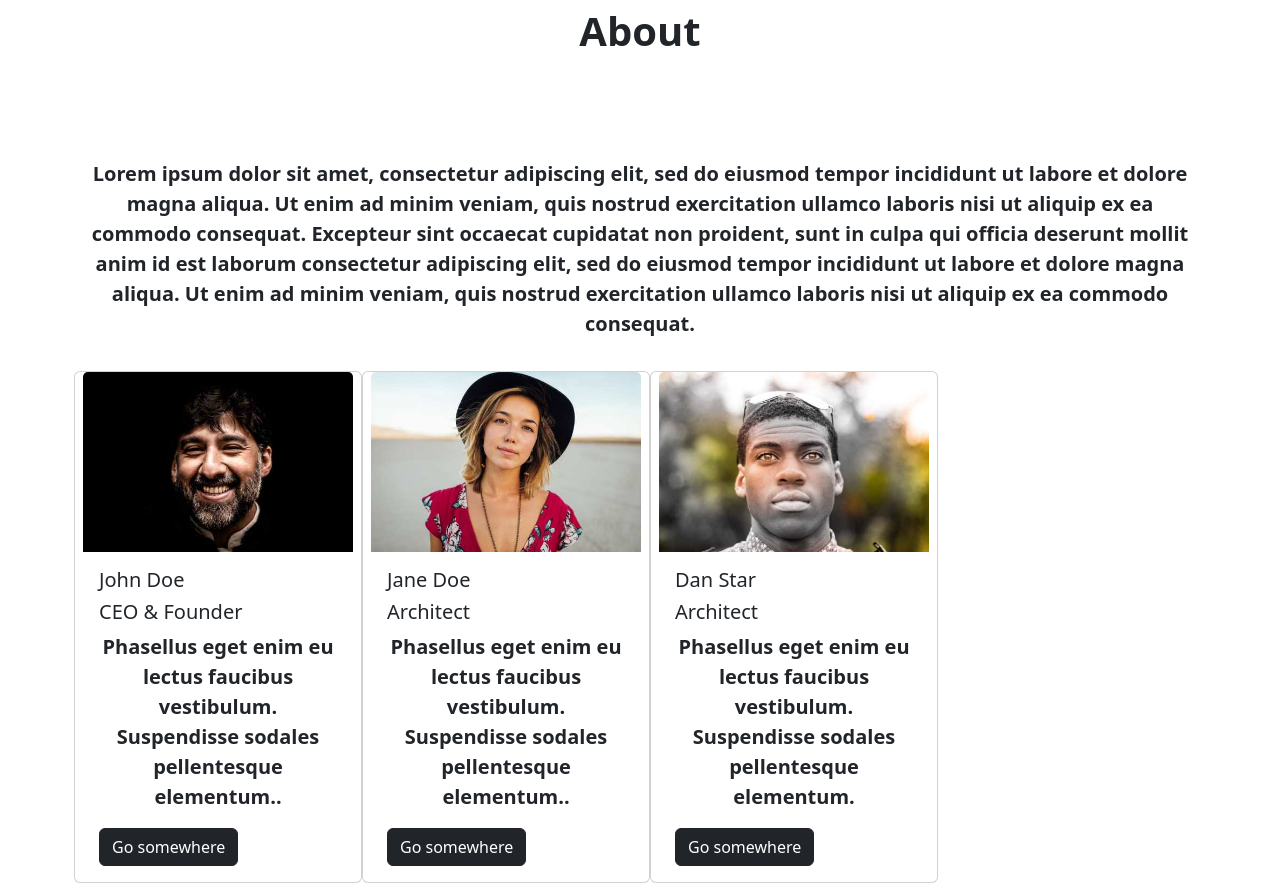
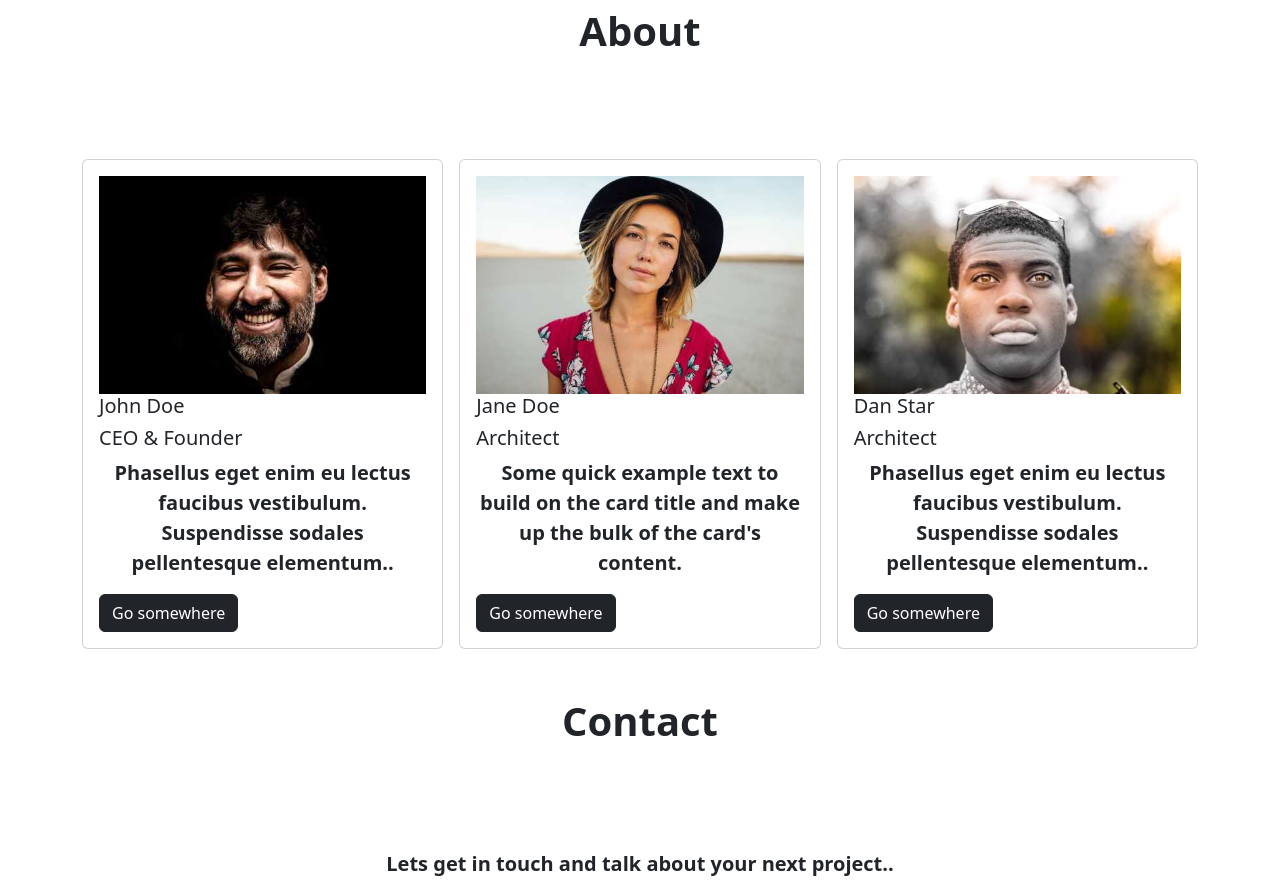
Before and after one commit to AreebRehman5/Customization, a plain HTML site: page index.html in a window 1280 px wide. Shown: the part 1636-2522 px from the top of the page. Drawn offline with nearby package versions, Linux system fonts and the light colour scheme.

Commit message:
first commit

```diff
--- a/index.html
+++ b/index.html
@@ -102,7 +102,7 @@
                           </div>
                         </section>
                     </main>
-                    <main>
+
                     <main>
 
                         <section class="main-section bg-white ">
@@ -111,36 +111,51 @@
                                 <h1 class="fw-bold "><span class="text-dark ">  About</span></h1>
                               </div>
                               <div class="row g-3 ">
-               <p>Lorem ipsum dolor sit amet, consectetur adipiscing elit, sed do eiusmod tempor incididunt ut labore et dolore magna aliqua. Ut enim ad minim veniam, quis nostrud exercitation ullamco laboris nisi ut aliquip ex ea commodo consequat. Excepteur sint occaecat cupidatat non proident, sunt in culpa qui officia deserunt mollit anim id est laborum consectetur adipiscing elit, sed do eiusmod tempor incididunt ut labore et dolore magna aliqua. Ut enim ad minim veniam, quis nostrud exercitation ullamco laboris nisi ut aliquip ex ea commodo consequat.</p>
 
-               <div class="card" style="width: 18rem;">
-                <img src="./team2.jpg" class="card-img-top" alt="...">
+
+
+                                <div class="col-sm-12 col-md-4 col lg-4 col-12  ">
+                                  <div class="card">
                                     <div class="card-body">
+                                      <img src="team2.jpg" alt="Snow" class="img-fluid" />
                                       <h5 class="card-title">John Doe</h5>
-                  <h5 class="card-title">CEO & Founder </h5>
+                                    <h5 class="card-title">CEO & Founder</h5>
                     <p class="card-text">Phasellus eget enim eu lectus faucibus vestibulum. Suspendisse sodales pellentesque elementum..</p>
                     <a href="#" class="btn btn-dark ">Go somewhere</a>
+
+
                                     </div>
                                   </div>
-              <div class="card" style="width: 18rem;">
-                <img src="./team1.jpg" class="card-img-top" alt="...">
+                                </div>
+
+                                <div class="col-sm-12 col-md-4 col lg-4 col-12">
+                                  <div class="card">
                                     <div class="card-body">
+                                      <img src="team1.jpg" alt="Snow" class="img-fluid" />
                                       <h5 class="card-title">Jane Doe</h5>
+                                      <h5 class="card-title">Architect</h5>
+                    <p class="card-text">Some quick example text to build on the card title and make up the bulk of the card's content.</p>
+                    <a href="#" class="btn btn-dark ">Go somewhere</a>
+
+
+                                    </div>
+                                  </div>
+                                </div>
+
+                                <div class="col-sm-12 col-md-4 col lg-4 col-12  ">
+                                  <div class="card">
+                                    <div class="card-body">
+                                      <img src="team4.jpg" alt="Snow"  class="img-fluid" />
+                                      <h5 class="card-title">Dan Star</h5>
                                       <h5 class="card-title">Architect</h5>
                     <p class="card-text">Phasellus eget enim eu lectus faucibus vestibulum. Suspendisse sodales pellentesque elementum..</p>
                     <a href="#" class="btn btn-dark ">Go somewhere</a>
+
+                                    </div>
                                   </div>
                                 </div>
 
-              <div class="card" style="width: 18rem;">
-                <img src="./team4.jpg" class="card-img-top" alt="...">
-                <div class="card-body">
-                  <h5 class="card-title">Dan Star</h5>
-                  <h5 class="card-title">Architect </h5>
-                  <p class="card-text">Phasellus eget enim eu lectus faucibus vestibulum. Suspendisse sodales pellentesque elementum.</p>
-                  <a href="#" class="btn btn-dark ">Go somewhere</a>
-                </div>
-              </div>
+
 
             </section>
         </main>
```
Also changed, not shown: about.html (+32 -15 lines). Lines whose indentation alone changed are shown as unchanged.
